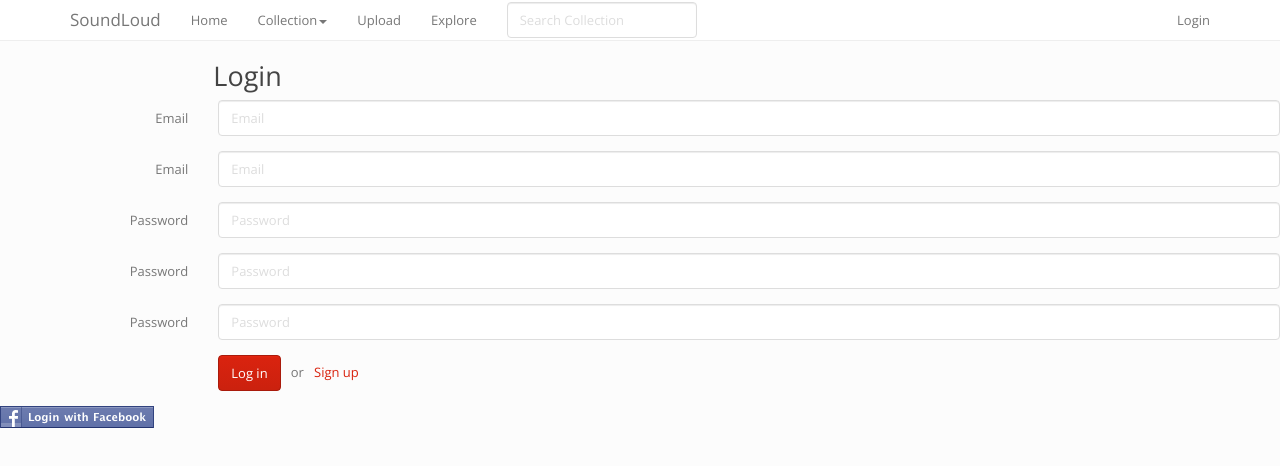
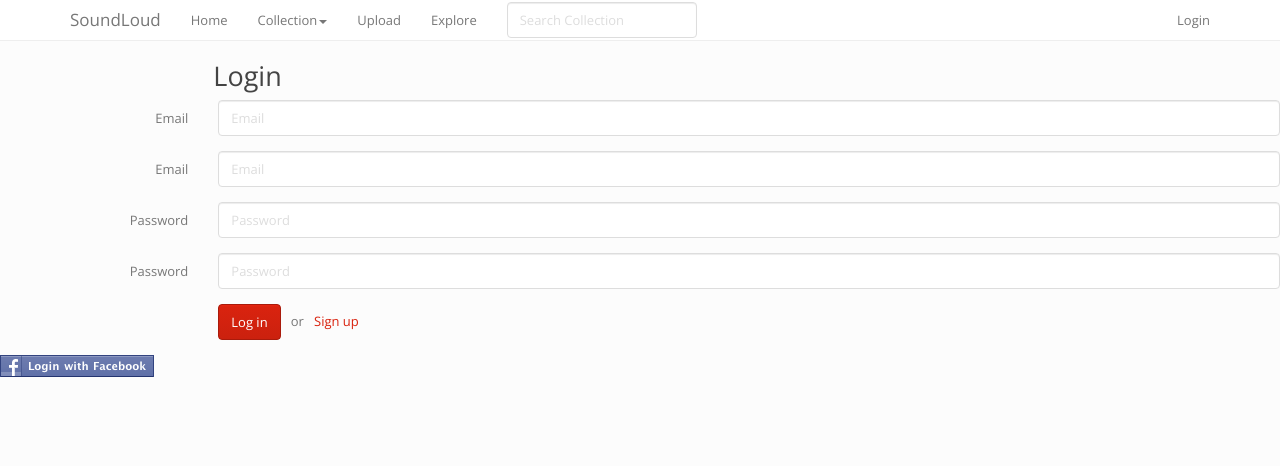
Before and after one commit to beldebala/musicapp, a website: page app/views/home/signup.html in a window 1280 px wide. Drawn offline with nearby package versions, Linux system fonts and the light colour scheme; files that its build step writes are made by us from their sources.

Commit message:
deployment not working

```diff
--- a/app/views/home/signup.html
+++ b/app/views/home/signup.html
@@ -95,12 +95,7 @@
         <input id="password" class="form-control" type="password" placeholder="Password" name="password">
       </div>
     </div>
-     <div class="form-group">
-      <label for="password" class="col-sm-2 control-label">Password</label>
-      <div class="col-sm-10">
-        <input id="password" class="form-control" type="password" placeholder="Password" name="password">
-      </div>
-    </div>
+
     <div class="form-group">
       <div class="col-sm-offset-2 col-sm-10">
         <button class="btn btn-primary" type="submit">Log in</button>
```
